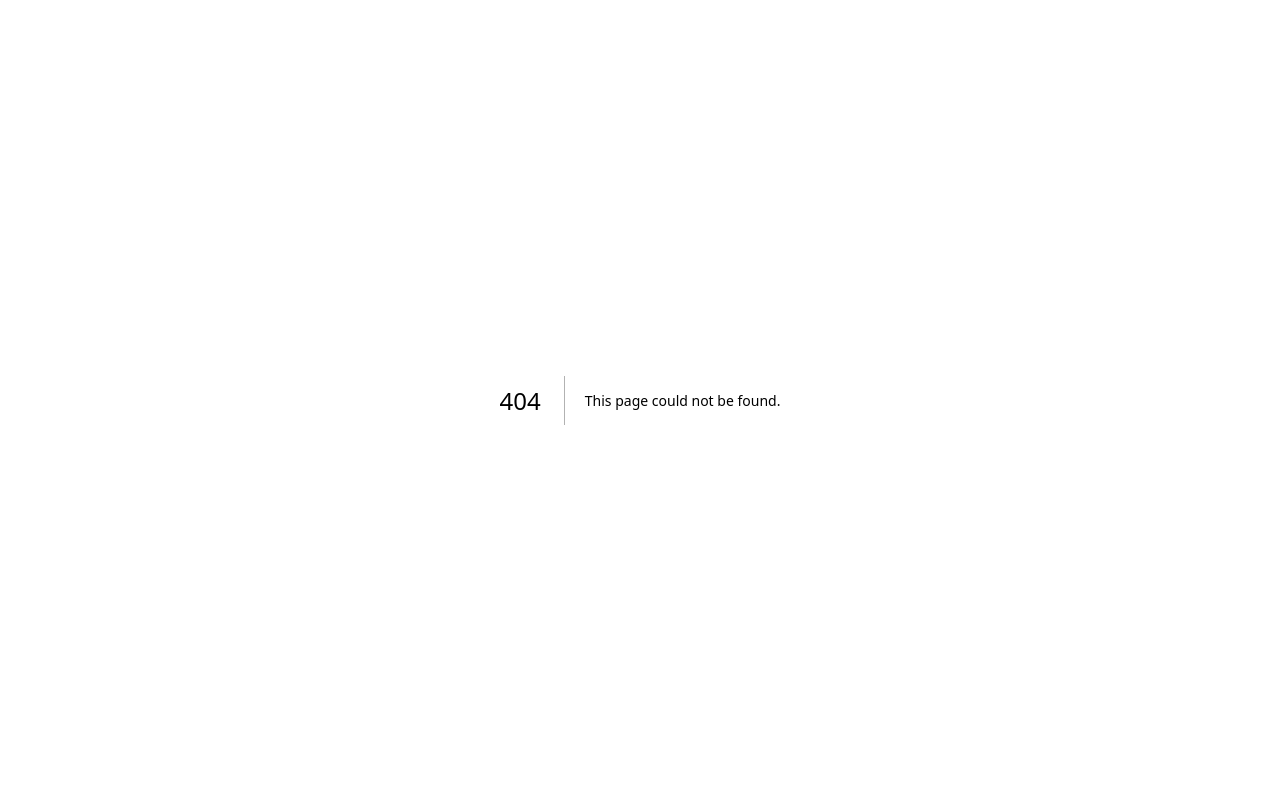
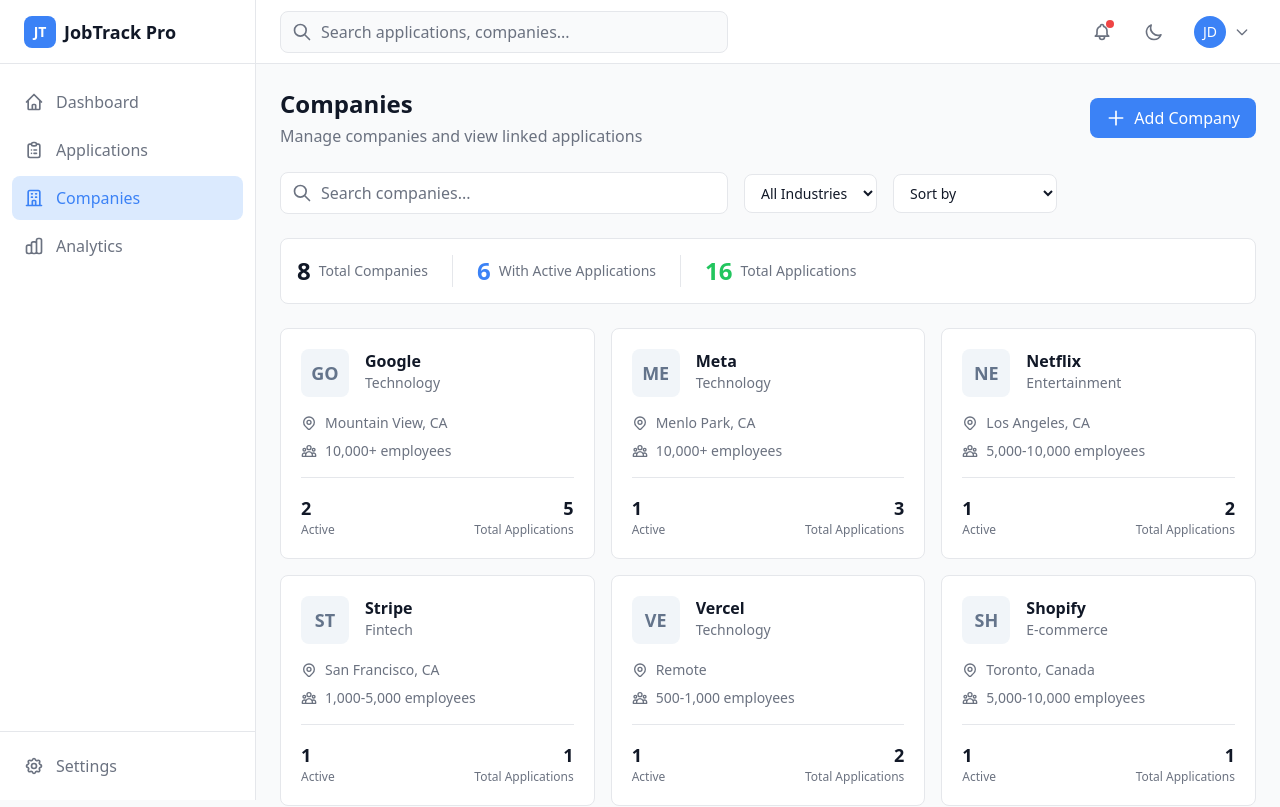
Before and after one commit to Yeabsirashimelis/Oxide-JobTrack-Pro, a Next.js app in the folder frontend/: page /companies in a window 1280 px wide. Before the commit this address had no page. Shown: the top 807 px of the page. Built offline with nearby package versions, Linux system fonts and the light colour scheme.

Commit message:
feat: add companies list page with company cards

```diff
--- /dev/null
+++ b/frontend/src/app/companies/page.tsx
@@ -0,0 +1,86 @@
+import { AppLayout } from "@/components/layout";
+import { CompanyList } from "@/components/companies";
+
+export default function CompaniesPage() {
+  return (
+    <AppLayout>
+      <div className="space-y-6">
+        {/* Page Header */}
+        <div className="flex items-center justify-between">
+          <div>
+            <h1 className="text-2xl font-bold text-foreground">Companies</h1>
+            <p className="text-text-muted mt-1">
+              Manage companies and view linked applications
+            </p>
+          </div>
+          <button className="inline-flex items-center gap-2 px-4 py-2 bg-primary text-white rounded-lg hover:bg-primary-hover transition-colors">
+            <svg className="w-5 h-5" fill="none" stroke="currentColor" viewBox="0 0 24 24">
+              <path strokeLinecap="round" strokeLinejoin="round" strokeWidth={2} d="M12 4v16m8-8H4" />
+            </svg>
+            Add Company
+          </button>
+        </div>
+
+        {/* Search and Filters */}
+        <div className="flex items-center gap-4">
+          <div className="flex-1 max-w-md relative">
+            <svg
+              className="absolute left-3 top-1/2 -translate-y-1/2 w-5 h-5 text-text-muted"
+              fill="none"
+              stroke="currentColor"
+              viewBox="0 0 24 24"
+            >
+              <path
+                strokeLinecap="round"
+                strokeLinejoin="round"
+                strokeWidth={2}
+                d="M21 21l-6-6m2-5a7 7 0 11-14 0 7 7 0 0114 0z"
+              />
+            </svg>
+            <input
+              type="text"
+              placeholder="Search companies..."
+              className="w-full pl-10 pr-4 py-2 bg-surface border border-border rounded-lg text-foreground placeholder:text-text-muted focus:outline-none focus:ring-2 focus:ring-primary focus:border-transparent"
+            />
+          </div>
+
+          <select className="px-3 py-2 bg-surface border border-border rounded-lg text-sm text-foreground focus:outline-none focus:ring-2 focus:ring-primary">
+            <option value="">All Industries</option>
+            <option value="technology">Technology</option>
+            <option value="fintech">Fintech</option>
+            <option value="e-commerce">E-commerce</option>
+            <option value="design">Design</option>
+          </select>
+
+          <select className="px-3 py-2 bg-surface border border-border rounded-lg text-sm text-foreground focus:outline-none focus:ring-2 focus:ring-primary">
+            <option value="">Sort by</option>
+            <option value="name">Name A-Z</option>
+            <option value="applications">Most Applications</option>
+            <option value="recent">Recently Added</option>
+          </select>
+        </div>
+
+        {/* Stats Bar */}
+        <div className="flex items-center gap-6 p-4 bg-surface border border-border rounded-lg">
+          <div className="flex items-center gap-2">
+            <span className="text-2xl font-bold text-foreground">8</span>
+            <span className="text-sm text-text-muted">Total Companies</span>
+          </div>
+          <div className="w-px h-8 bg-border"></div>
+          <div className="flex items-center gap-2">
+            <span className="text-2xl font-bold text-primary">6</span>
+            <span className="text-sm text-text-muted">With Active Applications</span>
+          </div>
+          <div className="w-px h-8 bg-border"></div>
+          <div className="flex items-center gap-2">
+            <span className="text-2xl font-bold text-success">16</span>
+            <span className="text-sm text-text-muted">Total Applications</span>
+          </div>
+        </div>
+
+        {/* Company List */}
+        <CompanyList />
+      </div>
+    </AppLayout>
+  );
+}
--- /dev/null
+++ b/frontend/src/components/companies/CompanyCard.tsx
@@ -0,0 +1,69 @@
+import Link from "next/link";
+
+export interface Company {
+  id: number;
+  name: string;
+  industry: string;
+  size: string;
+  location: string;
+  website?: string;
+  activeApplications: number;
+  totalApplications: number;
+  logo?: string;
+}
+
+interface CompanyCardProps {
+  company: Company;
+}
+
+export default function CompanyCard({ company }: CompanyCardProps) {
+  return (
+    <Link href={`/companies/${company.id}`}>
+      <div className="bg-surface border border-border rounded-lg p-5 hover:shadow-md hover:border-primary/30 transition-all cursor-pointer group">
+        {/* Header */}
+        <div className="flex items-start gap-4 mb-4">
+          <div className="w-12 h-12 bg-accent-light rounded-lg flex items-center justify-center shrink-0">
+            <span className="text-lg font-semibold text-accent">
+              {company.name.slice(0, 2).toUpperCase()}
+            </span>
+          </div>
+          <div className="flex-1 min-w-0">
+            <h3 className="font-semibold text-foreground group-hover:text-primary transition-colors truncate">
+              {company.name}
+            </h3>
+            <p className="text-sm text-text-muted">{company.industry}</p>
+          </div>
+        </div>
+
+        {/* Info */}
+        <div className="space-y-2 mb-4">
+          <div className="flex items-center gap-2 text-sm text-text-muted">
+            <svg className="w-4 h-4" fill="none" stroke="currentColor" viewBox="0 0 24 24">
+              <path strokeLinecap="round" strokeLinejoin="round" strokeWidth={2} d="M17.657 16.657L13.414 20.9a1.998 1.998 0 01-2.827 0l-4.244-4.243a8 8 0 1111.314 0z" />
+              <path strokeLinecap="round" strokeLinejoin="round" strokeWidth={2} d="M15 11a3 3 0 11-6 0 3 3 0 016 0z" />
+            </svg>
+            <span>{company.location}</span>
+          </div>
+          <div className="flex items-center gap-2 text-sm text-text-muted">
+            <svg className="w-4 h-4" fill="none" stroke="currentColor" viewBox="0 0 24 24">
+              <path strokeLinecap="round" strokeLinejoin="round" strokeWidth={2} d="M17 20h5v-2a3 3 0 00-5.356-1.857M17 20H7m10 0v-2c0-.656-.126-1.283-.356-1.857M7 20H2v-2a3 3 0 015.356-1.857M7 20v-2c0-.656.126-1.283.356-1.857m0 0a5.002 5.002 0 019.288 0M15 7a3 3 0 11-6 0 3 3 0 016 0zm6 3a2 2 0 11-4 0 2 2 0 014 0zM7 10a2 2 0 11-4 0 2 2 0 014 0z" />
+            </svg>
+            <span>{company.size}</span>
+          </div>
+        </div>
+
+        {/* Stats */}
+        <div className="flex items-center justify-between pt-4 border-t border-border">
+          <div>
+            <p className="text-lg font-semibold text-foreground">{company.activeApplications}</p>
+            <p className="text-xs text-text-muted">Active</p>
+          </div>
+          <div className="text-right">
+            <p className="text-lg font-semibold text-foreground">{company.totalApplications}</p>
+            <p className="text-xs text-text-muted">Total Applications</p>
+          </div>
+        </div>
+      </div>
+    </Link>
+  );
+}
--- /dev/null
+++ b/frontend/src/components/companies/CompanyList.tsx
@@ -0,0 +1,97 @@
+"use client";
+
+import CompanyCard, { Company } from "./CompanyCard";
+
+// Mock data - will be replaced with API data
+const mockCompanies: Company[] = [
+  {
+    id: 1,
+    name: "Google",
+    industry: "Technology",
+    size: "10,000+ employees",
+    location: "Mountain View, CA",
+    website: "https://google.com",
+    activeApplications: 2,
+    totalApplications: 5,
+  },
+  {
+    id: 2,
+    name: "Meta",
+    industry: "Technology",
+    size: "10,000+ employees",
+    location: "Menlo Park, CA",
+    website: "https://meta.com",
+    activeApplications: 1,
+    totalApplications: 3,
+  },
+  {
+    id: 3,
+    name: "Netflix",
+    industry: "Entertainment",
+    size: "5,000-10,000 employees",
+    location: "Los Angeles, CA",
+    website: "https://netflix.com",
+    activeApplications: 1,
+    totalApplications: 2,
+  },
+  {
+    id: 4,
+    name: "Stripe",
+    industry: "Fintech",
+    size: "1,000-5,000 employees",
+    location: "San Francisco, CA",
+    website: "https://stripe.com",
+    activeApplications: 1,
+    totalApplications: 1,
+  },
+  {
+    id: 5,
+    name: "Vercel",
+    industry: "Technology",
+    size: "500-1,000 employees",
+    location: "Remote",
+    website: "https://vercel.com",
+    activeApplications: 1,
+    totalApplications: 2,
+  },
+  {
+    id: 6,
+    name: "Shopify",
+    industry: "E-commerce",
+    size: "5,000-10,000 employees",
+    location: "Toronto, Canada",
+    website: "https://shopify.com",
+    activeApplications: 1,
+    totalApplications: 1,
+  },
+  {
+    id: 7,
+    name: "Figma",
+    industry: "Design",
+    size: "500-1,000 employees",
+    location: "San Francisco, CA",
+    website: "https://figma.com",
+    activeApplications: 0,
+    totalApplications: 1,
+  },
+  {
+    id: 8,
+    name: "Notion",
+    industry: "Productivity",
+    size: "500-1,000 employees",
+    location: "San Francisco, CA",
+    website: "https://notion.so",
+    activeApplications: 1,
+    totalApplications: 1,
+  },
+];
+
+export default function CompanyList() {
+  return (
+    <div className="grid grid-cols-1 md:grid-cols-2 lg:grid-cols-3 gap-4">
+      {mockCompanies.map((company) => (
+        <CompanyCard key={company.id} company={company} />
+      ))}
+    </div>
+  );
+}
--- /dev/null
+++ b/frontend/src/components/companies/index.ts
@@ -0,0 +1,3 @@
+export { default as CompanyCard } from "./CompanyCard";
+export { default as CompanyList } from "./CompanyList";
+export type { Company } from "./CompanyCard";
```
